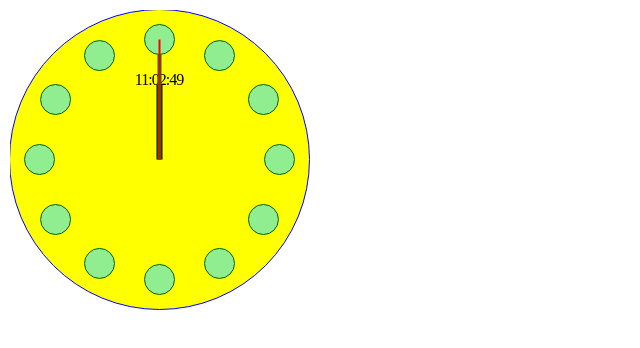
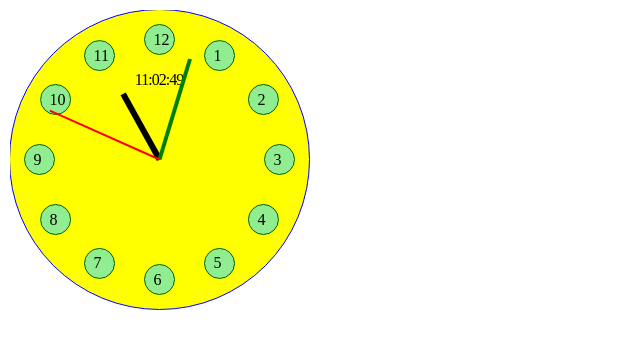
Before and after one commit to igor-khramko/FD2-khramko, a website: page N.37 CLOCK_SVG/index.html in a window 1280 px wide. Shown: the whole page, without its empty margins (0-640 px from the left). Drawn offline with Linux system fonts and the light colour scheme.

Commit message:
N.37 CLOCK_SVG

```diff
--- a/N.37 CLOCK_SVG/index.html
+++ b/N.37 CLOCK_SVG/index.html
@@ -5,7 +5,7 @@
     <meta name="viewport" content="width=device-width, initial-scale=1.0">
     <meta http-equiv="X-UA-Compatible" content="ie=edge">
     <link type="text/css" rel="stylesheet" href="main.css">
-    <title>N.33 CLOCK_SVG</title>
+    <title>N.37 CLOCK_SVG</title>
 </head>
 <body>
     <svg id="clockBox">
--- a/N.37 CLOCK_SVG/main.css
+++ b/N.37 CLOCK_SVG/main.css
@@ -1,3 +1,8 @@
+.hour-number{
+    color: black;
+    text-align: center;
+}
+
 .hour-pointer{
     stroke : black;
     stroke-width: 6;
--- a/N.37 CLOCK_SVG/script.js
+++ b/N.37 CLOCK_SVG/script.js
@@ -1,20 +1,19 @@
 "use strict";
 
-(function createHourPointer(){
+var center = (function createHourPointer(){
     var R = 150;        //радиус часов
-    var D = 2*R;        //диаметр часов
     var Rh = 0.8*R;     //радиус расположения цифр относительно радиуса часов
     var rh = 0.1*R;     // радиус блока с цифрами относительно радиуса часов
-    var cx = R;       //координата X центра часов
-    var cy = R;       //координата Y центра часов
+    var center = {cx: R, cy: R}; //координаты центра часов
+    var realTimeWidth = 0.33*R; //длина блока с реальным временем (цифровых часов)
     var clockBox = document.getElementById("clockBox");
     var clock = document.getElementById("clock");
 
-    clockBox.setAttribute("width", D + "px");
-    clockBox.setAttribute("height", D + "px");
+    clockBox.setAttribute("width", 1000 + "px");
+    clockBox.setAttribute("height", 1000 + "px");
 
-    clock.setAttribute("cx", cx + "px");
-    clock.setAttribute("cy", cy + "px");
+    clock.setAttribute("cx", center.cx + "px");
+    clock.setAttribute("cy", center.cy + "px");
     clock.setAttribute("r", R + "px");
     clock.setAttribute("fill", "yellow");
     clock.setAttribute("stroke", "blue");
@@ -22,26 +21,33 @@
     // clockBox.classList.add("clock");
 
     var realTime = document.createElementNS("http://www.w3.org/2000/svg","text");
-    realTime.setAttribute("textLength", 0.33*R); //устанавливаем длину текстового представления цифровых часов
-    var realTimeWidth = realTime.getAttribute("textLength"); //ширина блока с реальным временем
+    realTime.setAttribute("textLength", realTimeWidth);
     realTime.setAttribute("x", R - realTimeWidth/2 + "px")
     realTime.setAttribute("y", R/2 + "px");
     realTime.classList.add("realTime");
 
     for ( var h=1; h<=12; h++ ) {       // отображаемый час
         var a=h/12*Math.PI*2;           // отображаемый угол в радианах
-        var x=cx+Math.sin(a)*Rh;         // проверяем - для угла=0 sin=0
-        var y=cy-Math.cos(a)*Rh;         // проверяем - для угла=0 cos=1
+        var x=center.cx+Math.sin(a)*Rh;         // проверяем - для угла=0 sin=0
+        var y=center.cy-Math.cos(a)*Rh;         // проверяем - для угла=0 cos=1
         // итого цифра 12 (=0) окажется в x=cx, y=cy-r.
         var hour = document.createElementNS("http://www.w3.org/2000/svg","circle");
-        hour.innerHTML = h;
+        var hourNumber = document.createElementNS("http://www.w3.org/2000/svg","text");
+
         hour.setAttribute("r", rh + "px");
         hour.setAttribute("cx", x + "px");
         hour.setAttribute("cy", y + "px");
         hour.setAttribute("fill", "lightgreen");
         hour.setAttribute("stroke", "darkgreen");
+
+        hourNumber.classList.add("hour-number");
+        hourNumber.innerHTML = h;
+        hourNumber.setAttribute("x", x-rh/2.5 + "px");
+        hourNumber.setAttribute("y", y + rh/3 + "px");
+
         clockBox.appendChild(realTime);
         clockBox.appendChild(hour);
+        clockBox.appendChild(hourNumber);
     }
 
     var hourPointer = document.createElementNS("http://www.w3.org/2000/svg","line");
@@ -49,25 +55,26 @@
     hourPointer.setAttribute("x1", R + "px");
     hourPointer.setAttribute("y1", R + "px");
     hourPointer.setAttribute("x2", R + "px");
-    hourPointer.setAttribute("y2", R/2 + "px");
+    hourPointer.setAttribute("y2", R/2 + "px"); //длина часовой стрелки (R-0.5*R)
 
     var minutePointer = document.createElementNS("http://www.w3.org/2000/svg","line");
     minutePointer.classList.add("minute-pointer");
     minutePointer.setAttribute("x1", R + "px");
     minutePointer.setAttribute("y1", R + "px");
     minutePointer.setAttribute("x2", R + "px");
-    minutePointer.setAttribute("y2", 0.3*R+ "px");
+    minutePointer.setAttribute("y2", 0.3*R+ "px"); //длина минутной стрелки (R-0.3*R)
 
     var secondPointer = document.createElementNS("http://www.w3.org/2000/svg","line");
     secondPointer.classList.add("second-pointer");
     secondPointer.setAttribute("x1", R + "px");
     secondPointer.setAttribute("y1", R + "px");
     secondPointer.setAttribute("x2", R + "px");
-    secondPointer.setAttribute("y2", 0.2*R + "px");
+    secondPointer.setAttribute("y2", 0.2*R + "px"); //длина секундной стрелки (R-0.2*R)
 
     clockBox.appendChild(hourPointer);
     clockBox.appendChild(minutePointer);
     clockBox.appendChild(secondPointer);
+    return center;
 })()
 
 updateTime();
@@ -82,13 +89,13 @@ function updateTime() {
 
 function setRealTimeOnload(currTimeHash){
     var hourPointer = document.querySelector(".hour-pointer");
-    hourPointer.style.transform = `rotate(${(currTimeHash.hours%12)/12*360 + 360/12*currTimeHash.minutes/60 + 'deg'} 0 0)`;
+    hourPointer.setAttribute("transform", `rotate(${(currTimeHash.hours%12)/12*360 + 360/12*currTimeHash.minutes/60} ${center.cx} ${center.cy})`);
 
     var minutePointer = document.querySelector(".minute-pointer");
-    minutePointer.style.transform = `rotate(${currTimeHash.minutes/60*360 + 360/60*currTimeHash.seconds/60 + 'deg'} 0 0)`;
+    minutePointer.setAttribute("transform", `rotate(${currTimeHash.minutes/60*360 + 360/60*currTimeHash.seconds/60} ${center.cx} ${center.cy})`);
 
     var secondPointer = document.querySelector(".second-pointer");
-    secondPointer.style.transform = `rotate(${currTimeHash.seconds/60*360 + 'deg'}) 0`;
+    secondPointer.setAttribute("transform", `rotate(${currTimeHash.seconds/60*360} ${center.cx} ${center.cy})`);
 }
 
 // дополняет строку val слева нулями до длины Len
```
